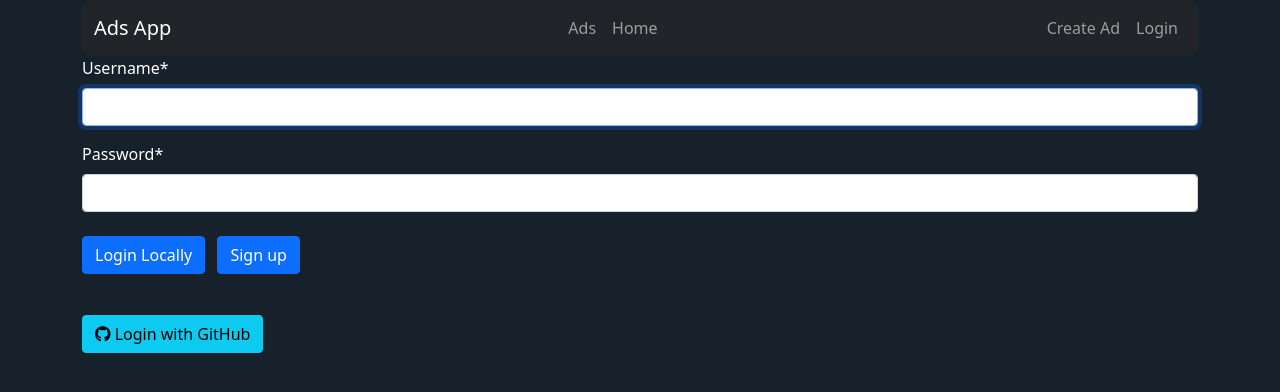
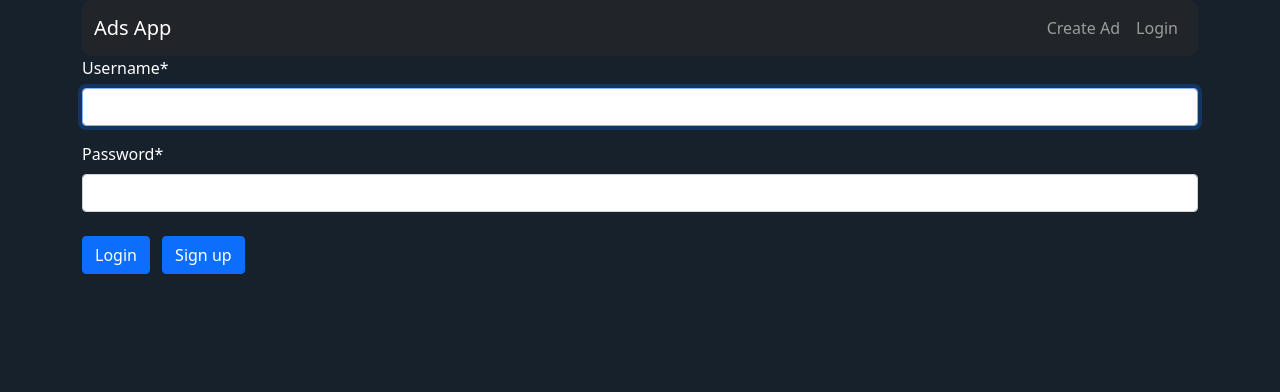
Before and after one commit to mohammedmuk/CRUD-App, a Django app: page /accounts/login/ in a window 1280 px wide. Shown: the top 392 px of the page. Run offline with Django 4.2, Linux system fonts and the light colour scheme; parts of the project's set-up code (start-up, migrations or seed data) failed here and were passed over; some libraries are stand-ins or nearby versions.

Commit message:
modify on ads app

```diff
--- a/ads/templates/base_menu.html
+++ b/ads/templates/base_menu.html
@@ -4,15 +4,6 @@
 <nav class="navbar navbar-expand-lg navbar-dark bg-dark" style="border-radius:10px !important">
   <div class="container-fluid">
     <a class="navbar-brand" href="{% url 'ads:all' %}">Ads App</a>
-    <ul class="navbar-nav">
-      {% url 'ads:all' as x %}
-      <li {% if request.get_full_path == x %}class="active"{% endif %}>
-          <a class="nav-link" href="{% url 'ads:all' %}" role="button">Ads</a>
-      </li>
-      <li>
-        <a href="{% url 'home:all' %}" class="nav-link">Home</a>
-      </li>
-    </ul>
     <ul class="navbar-nav">
       <li>
          <a class="nav-link" href="{% url 'ads:ad_create' %}">Create Ad</a>
--- a/home/templates/registration/login_social.html
+++ b/home/templates/registration/login_social.html
@@ -28,17 +28,17 @@
 <form method="post" action="{% url 'login' %}">
 {% csrf_token %}
 {{ form|crispy }}
-<input type="submit" class="btn btn-primary" value="Login Locally" />
+<input type="submit" class="btn btn-primary" value="Login" />
 <a href="{% url 'home:signup'%}?next={{next}}" class="btn btn-primary m-2">Sign up</a>
 <input type="hidden" name="next" value="{{ next }}" />
 </form>
 
-{% if settings.SOCIAL_AUTH_GITHUB_KEY %}
+<!-- {% if settings.SOCIAL_AUTH_GITHUB_KEY %}
 <hr/>
 <a class="btn btn-info" role="button" href="{% url 'social:begin' 'github' %}?next={{ next }}">
     <i class="fa fa-github" aria-hidden="true"></i>
     Login with GitHub</a>
-{% endif %}
+{% endif %} -->
 
 <!-- ROOT_URLCONF {{ settings.ROOT_URLCONF }} -->
 
--- a/mysite/urls.py
+++ b/mysite/urls.py
@@ -21,11 +21,11 @@ from django.contrib.auth import views as auth_views
 from django.views.static import serve
 
 urlpatterns = [
-    path('', include('home.urls')),
+    path('', include('ads.urls')),
     path('admin/', admin.site.urls),
     path('accounts/', include('django.contrib.auth.urls')),
     re_path(r'^oauth/', include('social_django.urls', namespace='social')),
-    path('ads/', include('ads.urls')),
+    path('home/', include('home.urls')),
     path('autos/', include('autos.urls')),
 ]
 
```
Also changed, not shown: mysite/settings.py (+0 -22 lines), requirements42.txt (+0 -18 lines), ads/migrations/0001_initial.py (deleted), autos/migrations/0001_initial.py (deleted), db.sqlite3 (deleted).
